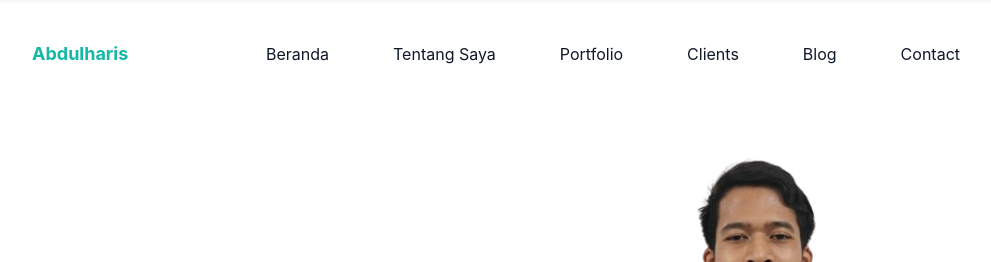
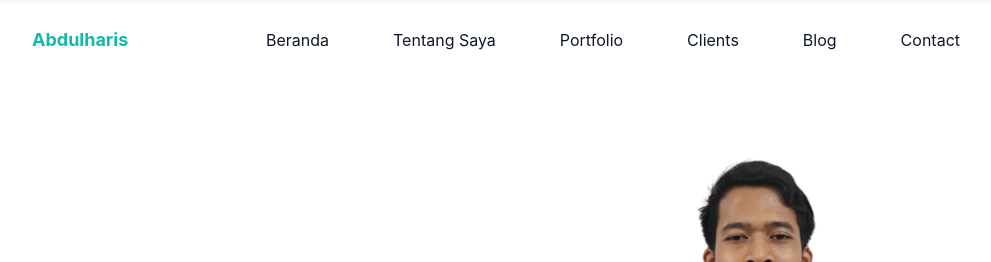
Before and after one commit to abd-haris/portfolio-tailwind-css, a website: page index.html in a window 1280 px wide. Shown: the top 262 px of the page, without its empty margins (128-1119 px from the left). Drawn offline with Linux system fonts and the light colour scheme.

Commit message:
mengubah padding vertikal header

```diff
--- a/index.html
+++ b/index.html
@@ -13,8 +13,8 @@
     >
       <div class="container">
         <div class="flex items-center justify-between relative">
-          <div class="px-4">
-            <a href="#home" class="font-bold text-lg text-primary block py-10"
+          <div class="px-4 py-6">
+            <a href="#home" class="font-bold text-lg text-primary block "
               >Abdulharis</a
             >
           </div>
```
